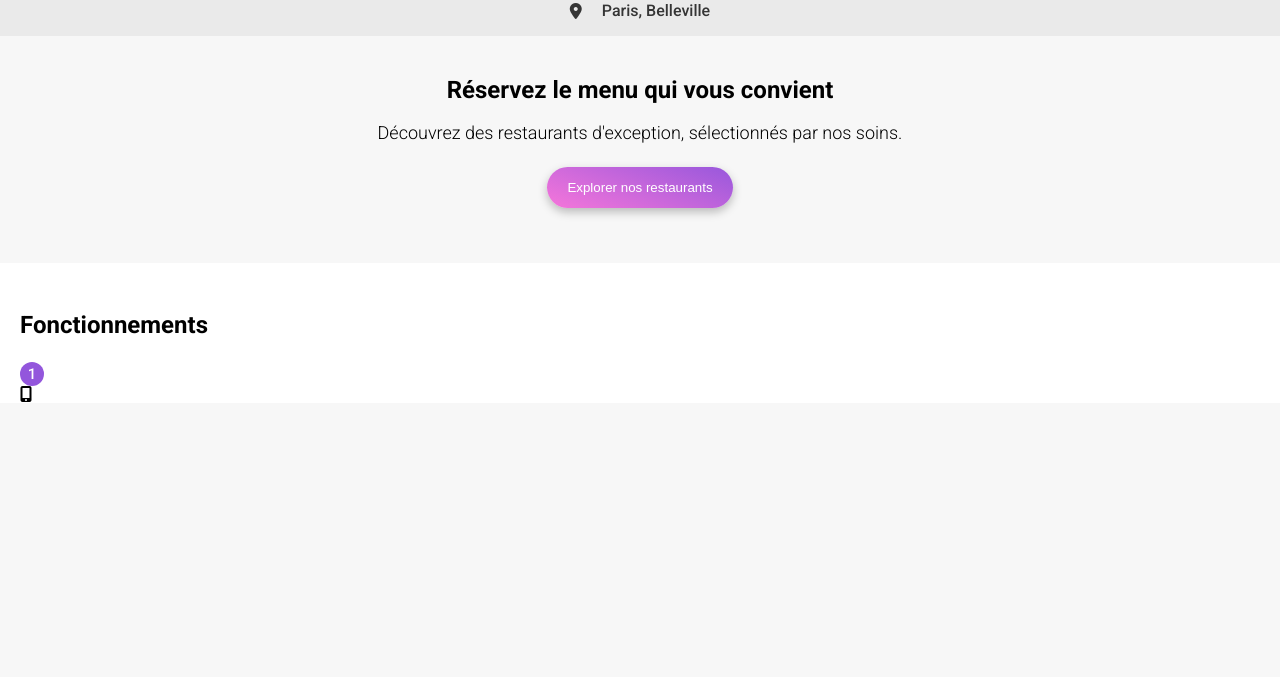
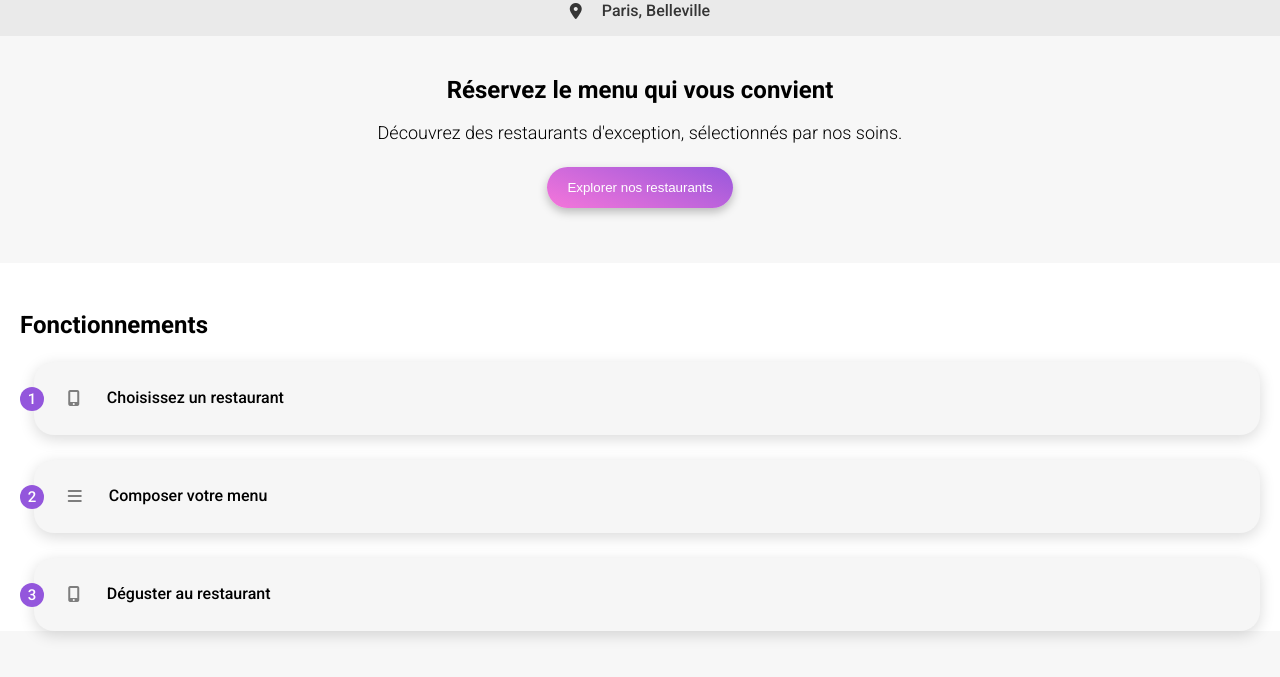
Before and after one commit to LudivineClement/oh_my_food, a plain HTML site: page index.html in a window 1280 px wide. Shown: the part 81-758 px from the top of the page. Drawn offline with Linux system fonts and the light colour scheme; a web font is replaced by a local one.

Commit message:
changes section function

```diff
--- a/assets/style.css
+++ b/assets/style.css
@@ -134,8 +134,7 @@ p {
 }
 
 .button_explore:hover {
-    background: #fff;
-    color: #9356DC;
+    opacity: 0.7;
     cursor: pointer;
 }
 
@@ -145,6 +144,8 @@ p {
 }
 
 .cards_function {
+    display: flex;
+    align-items: center;
     margin-top: 25px;
 }
 
@@ -157,4 +158,35 @@ p {
     border-radius:24px;
     color: #fff;
     font-size: 15px;
+    margin-right: 25px;
+    z-index: 2;
 }
+
+.greyfunction {
+    color: #7E7E7E;
+}
+
+.greyfunction:hover {
+    color: #9356DC;
+}
+
+.container_function {
+    display: flex;
+    width: 100%;
+    height: 73px;
+    background-color: #F6F6F6;
+    box-shadow: 0px 4px 15px rgba(0, 0, 0, 0.15);
+    border-radius: 20px;
+    padding: 28px 0 28px 34px;
+    margin-left: -35px;
+    z-index: 1;
+}
+
+.container_function:hover {
+    box-shadow: 0px 4px 15px rgba(0, 0, 0, 0.35);
+    color: #9356DC;
+}
+
+.text_function {
+    padding-left: 27px;
+}
--- a/index.html
+++ b/index.html
@@ -33,17 +33,37 @@
             </div>
         </section>
         <section class="functionning">
-            <div class="main_functionning">
-                <h2>Fonctionnements</h2>
-                <div class="cards_function">
-                    <div class="circle">1</div>
-                    <div class="container_function">
-                        <i class="fa-sharp fa-solid fa-mobile-screen-button"></i>
+            <h2>Fonctionnements</h2>
+                <div class="main_function">
+                    <div class="cards_function">
+                        <div class="circle">1</div>
+                        <div class="container_function">
+                            <i class="fa-sharp fa-solid fa-mobile-screen-button greyfunction"></i>
+                            <p class="text_function">Choisissez un restaurant</p>
+                        </div>
+                    </div>
+                    <div class="cards_function">
+                        <div class="circle">2</div>
+                        <div class="container_function">
+                            <i class="fa-solid fa-bars greyfunction"></i>
+                            <p class="text_function">Composer votre menu</p>
+                        </div>
+                    </div>
+                    <div class="cards_function">
+                        <div class="circle">3</div>
+                        <div class="container_function">
+                            <i class="fa-sharp fa-solid fa-mobile-screen-button greyfunction"></i>
+                            <p class="text_function">Déguster au restaurant</p>
+                        </div>
                     </div>
 
+
+
+
+
+
+
                 </div>
-            </div>
-
         </section>
 
 
```
